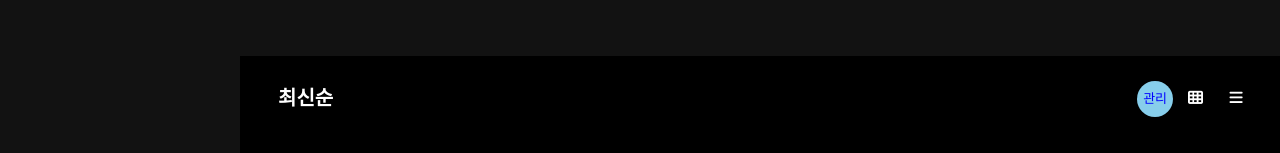
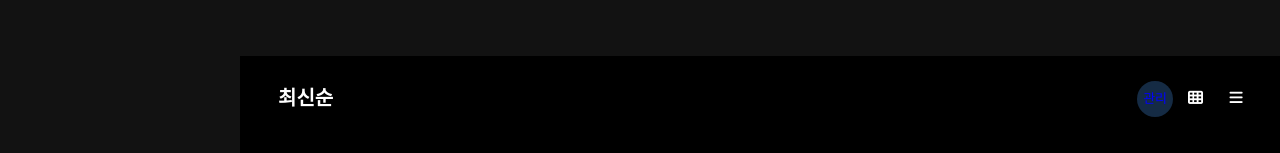
Before and after one commit to dlsdnd122/ESTp1, a website built with webpack: page Project/Home/page/subscribe.html in a window 1280 px wide. In both pictures the pointer is over the button "관리". Shown: the top 153 px of the page. Built offline with nearby package versions, Linux system fonts and the light colour scheme.

Commit message:
refactor: subscribe css update commit

```diff
--- a/Project/Home/css/subscribe.css
+++ b/Project/Home/css/subscribe.css
@@ -42,7 +42,8 @@
   width: 36px;
 }
 .rm-btn:hover {
-  background-color: #87CEEB;
+  background-color: #152b44;
+  border: none;
 }
 
 .list-btn {
```
